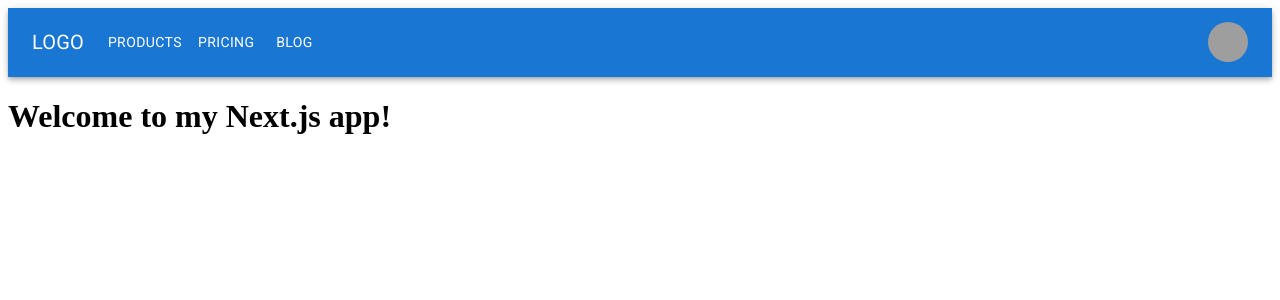
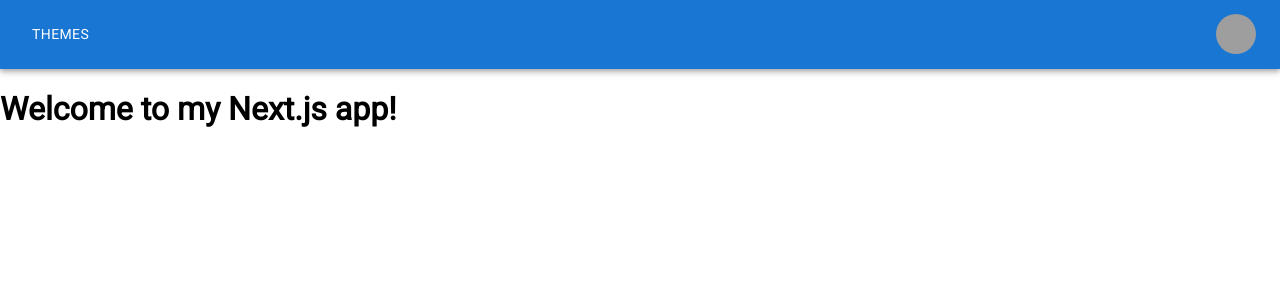
Before and after one commit to DevelopingWriter96/aws-app, a Next.js app: page / in a window 1280 px wide. Shown: the top 300 px of the page. Built offline with nearby package versions, Linux system fonts and the light colour scheme; grey boxes are pictures that could not be loaded.

Commit message:
tried to set up api

```diff
--- a/pages/components/ResponsiveAppBar.js
+++ b/pages/components/ResponsiveAppBar.js
@@ -1,18 +1,18 @@
 import * as React from 'react';
+import Link from 'next/link'
 import AppBar from '@mui/material/AppBar';
 import Box from '@mui/material/Box';
 import Toolbar from '@mui/material/Toolbar';
 import IconButton from '@mui/material/IconButton';
 import Typography from '@mui/material/Typography';
 import Menu from '@mui/material/Menu';
-import MenuIcon from '@mui/icons-material/Menu';
 import Container from '@mui/material/Container';
 import Avatar from '@mui/material/Avatar';
 import Button from '@mui/material/Button';
 import Tooltip from '@mui/material/Tooltip';
 import MenuItem from '@mui/material/MenuItem';
 
-const pages = ['Products', 'Pricing', 'Blog'];
+const pages = ['Themes', 'Years', 'Minifigs'];
 const settings = ['Profile', 'Account', 'Dashboard', 'Logout'];
 
 const ResponsiveAppBar = () => {
@@ -20,9 +20,11 @@ const ResponsiveAppBar = () => {
   const [anchorElUser, setAnchorElUser] = React.useState(null);
 
   const handleOpenNavMenu = (event) => {
+      console.log(event.currentTarget)
     setAnchorElNav(event.currentTarget);
   };
   const handleOpenUserMenu = (event) => {
+      console.log(event.currentTarget)
     setAnchorElUser(event.currentTarget);
   };
 
@@ -38,69 +40,10 @@ const ResponsiveAppBar = () => {
     <AppBar position="static">
       <Container maxWidth="xl">
         <Toolbar disableGutters>
-          <Typography
-            variant="h6"
-            noWrap
-            component="div"
-            sx={{ mr: 2, display: { xs: 'none', md: 'flex' } }}
-          >
-            LOGO
-          </Typography>
-
-          <Box sx={{ flexGrow: 1, display: { xs: 'flex', md: 'none' } }}>
-            <IconButton
-              size="large"
-              aria-label="account of current user"
-              aria-controls="menu-appbar"
-              aria-haspopup="true"
-              onClick={handleOpenNavMenu}
-              color="inherit"
-            >
-              <MenuIcon />
-            </IconButton>
-            <Menu
-              id="menu-appbar"
-              anchorEl={anchorElNav}
-              anchorOrigin={{
-                vertical: 'bottom',
-                horizontal: 'left',
-              }}
-              keepMounted
-              transformOrigin={{
-                vertical: 'top',
-                horizontal: 'left',
-              }}
-              open={Boolean(anchorElNav)}
-              onClose={handleCloseNavMenu}
-              sx={{
-                display: { xs: 'block', md: 'none' },
-              }}
-            >
-              {pages.map((page) => (
-                <MenuItem key={page} onClick={handleCloseNavMenu}>
-                  <Typography textAlign="center">{page}</Typography>
-                </MenuItem>
-              ))}
-            </Menu>
-          </Box>
-          <Typography
-            variant="h6"
-            noWrap
-            component="div"
-            sx={{ flexGrow: 1, display: { xs: 'flex', md: 'none' } }}
-          >
-            LOGO
-          </Typography>
           <Box sx={{ flexGrow: 1, display: { xs: 'none', md: 'flex' } }}>
-            {pages.map((page) => (
-              <Button
-                key={page}
-                onClick={handleCloseNavMenu}
-                sx={{ my: 2, color: 'white', display: 'block' }}
-              >
-                {page}
+              <Button sx={{ my: 2, color: 'white', display: 'block' }}>
+              <Link href="/themes">Themes</Link>
               </Button>
-            ))}
           </Box>
 
           <Box sx={{ flexGrow: 0 }}>
--- a/pages/index.js
+++ b/pages/index.js
@@ -5,7 +5,7 @@ export default function Home() {
   return (
     <div>
       <Head>
-        <title>Star Wars</title>
+        <title>The Worlds of Lego</title>
       </Head>
 
       <main>
--- /dev/null
+++ b/pages/utils/api-util.js
@@ -0,0 +1,6 @@
+export async function getThemeData(theme) {
+    const response = await fetch(`http://brickset.com/api/v3.asmx/getSets?apiKey=3-kq43-jpaH-NZSZw&params={'theme':'${theme}'} HTTP/1.1`)
+    const data = await response.json()
+    console.log(data)
+    return data
+}
--- a/styles/globals.css
+++ b/styles/globals.css
@@ -4,11 +4,12 @@
   box-sizing: border-box;
 }
 
+body {
+  margin: 0;
+  font-family: 'Roboto', sans-serif;
+}
+
 a {
   color: inherit;
   text-decoration: none;
 }
-
-* {
-  box-sizing: border-box;
-}
```
Also changed, not shown: pages/themes/index.js (added, +20 -0 lines).
